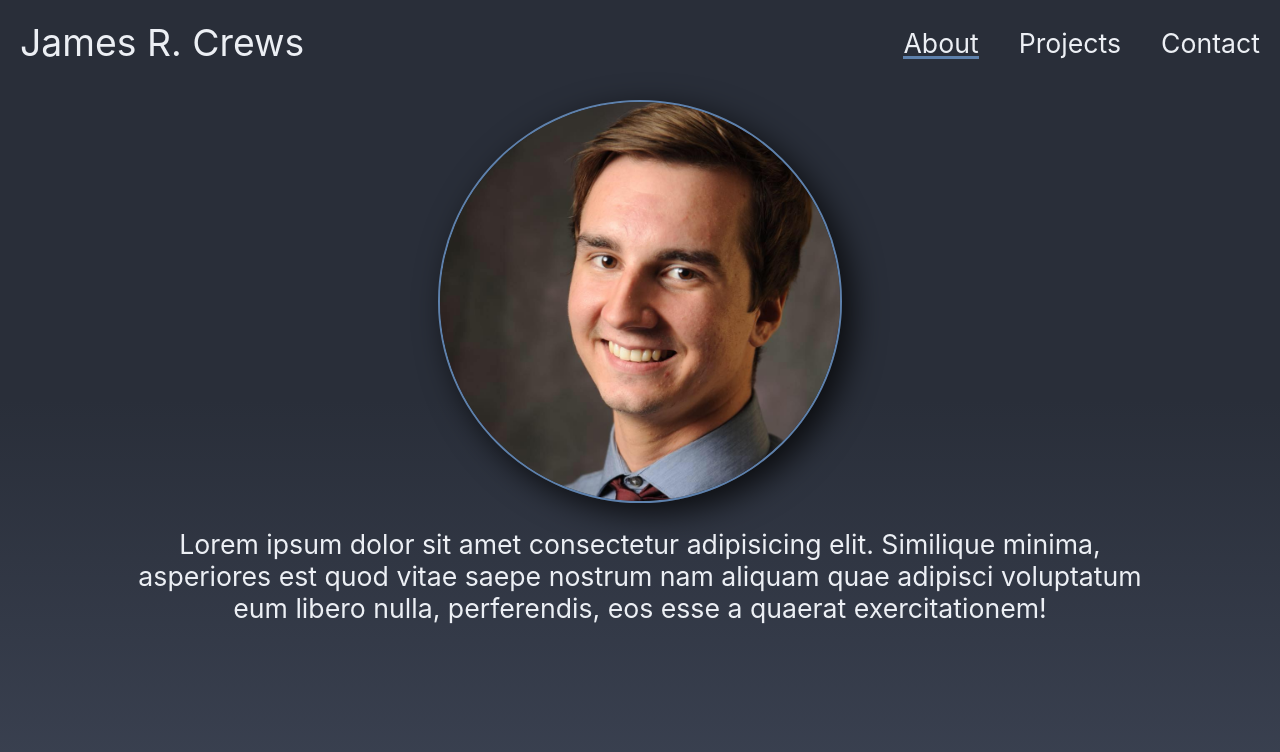
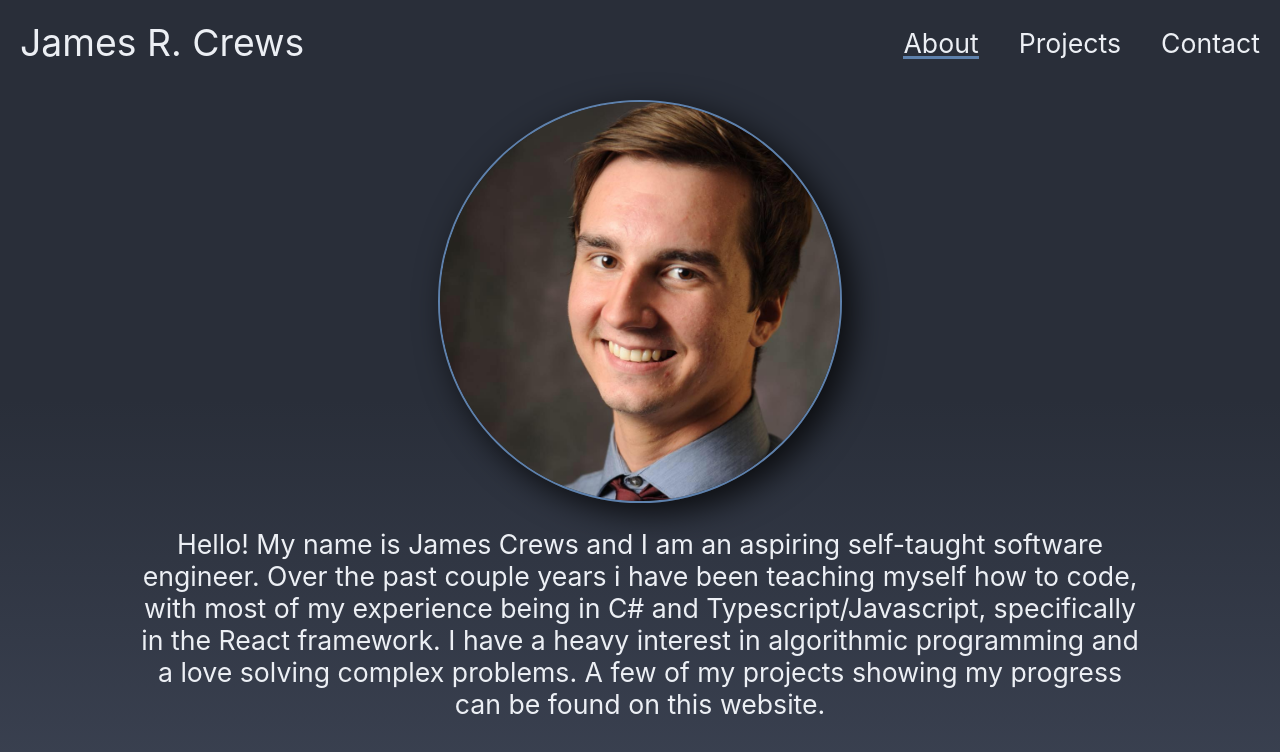
Before and after one commit to JCrews253/portfolio, a React (Create React App) app: page /#/ in a window 1280 px wide. Shown: the top 752 px of the page. Built offline with nearby package versions, Linux system fonts and the light colour scheme.

Commit message:
updated about me

```diff
--- a/src/pages/About/About.tsx
+++ b/src/pages/About/About.tsx
@@ -1,14 +1,22 @@
-import React from 'react'
-import './About.css'
-import profilePicture from '../../images/profile-picture.jpg'
+import React from "react";
+import "./About.css";
+import profilePicture from "../../images/profile-picture.jpg";
 
 const About = () => {
-    return(
-        <div className='about'>
-            <img className='about__profilePicture' src={profilePicture}/>
-            <p>Lorem ipsum dolor sit amet consectetur adipisicing elit. Similique minima, asperiores est quod vitae saepe nostrum nam aliquam quae adipisci voluptatum eum libero nulla, perferendis, eos esse a quaerat exercitationem!</p>
-        </div>
-    )
-}
+  return (
+    <div className="about">
+      <img className="about__profilePicture" src={profilePicture} />
+      <p>
+        {" "}
+        Hello! My name is James Crews and I am an aspiring self-taught software
+        engineer. Over the past couple years i have been teaching myself how to
+        code, with most of my experience being in C# and Typescript/Javascript,
+        specifically in the React framework. I have a heavy interest in
+        algorithmic programming and a love solving complex problems. A few of my
+        projects showing my progress can be found on this website.
+      </p>
+    </div>
+  );
+};
 
-export default About
+export default About;
```
Also changed, not shown: public/CNAME.txt (added).
